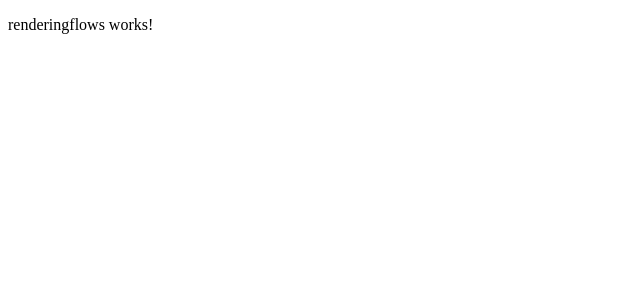
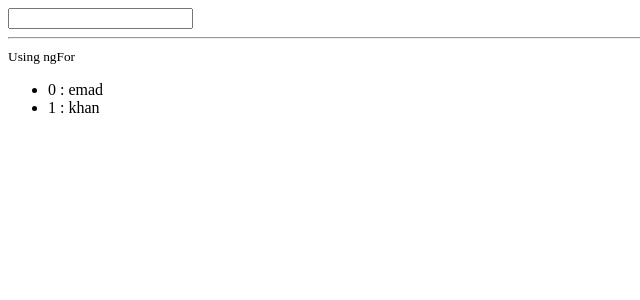
Before and after one commit to starmarketing/Angular-UltimateCourse, an Angular app: page / in a window 1280 px wide. Shown: the top 300 px of the page, without its empty margins (0-640 px from the left). Built offline with nearby package versions, Linux system fonts and the light colour scheme.

Commit message:
Discussed aboiut ngif and ngfor

```diff
--- a/src/app/RenderingFlows_2/renderingflows.component.html
+++ b/src/app/RenderingFlows_2/renderingflows.component.html
@@ -1 +1,13 @@
-<p>renderingflows works!</p>
+<div>
+  <input type="text" [value]="age" (input)="handleChange($event)" />
+  <div *ngIf="age.length > 2">Emad</div>
+
+  <hr>
+
+  <small>Using ngFor</small>
+  <ul>
+    <li *ngFor="let emp of employees; let i = index">
+        {{i}} : {{emp.name}}
+    </li>
+  </ul>
+</div>
--- a/src/app/RenderingFlows_2/renderingflows.component.ts
+++ b/src/app/RenderingFlows_2/renderingflows.component.ts
@@ -1,15 +1,36 @@
 import { Component, OnInit } from '@angular/core';
+
+interface Employee{
+  id: number;
+  name: string;
+  active: boolean;
+}
 
 @Component({
   selector: 'rendering-flows',
   templateUrl: './renderingflows.component.html',
-  styleUrls: ['./renderingflows.component.scss']
+  styleUrls: ['./renderingflows.component.scss'],
 })
 export class RenderingflowsComponent implements OnInit {
+  age: string = '';
+  constructor() {}
 
-  constructor() { }
+  ngOnInit(): void {}
 
-  ngOnInit(): void {
+  handleChange(param: any) {
+    this.age = param.target.value;
   }
 
+  employees: Employee[] = [
+    {
+      id: 1,
+      name: 'emad',
+      active: true,
+    },
+    {
+      id: 2,
+      name: 'khan',
+      active: true,
+    },
+  ];
 }
```
